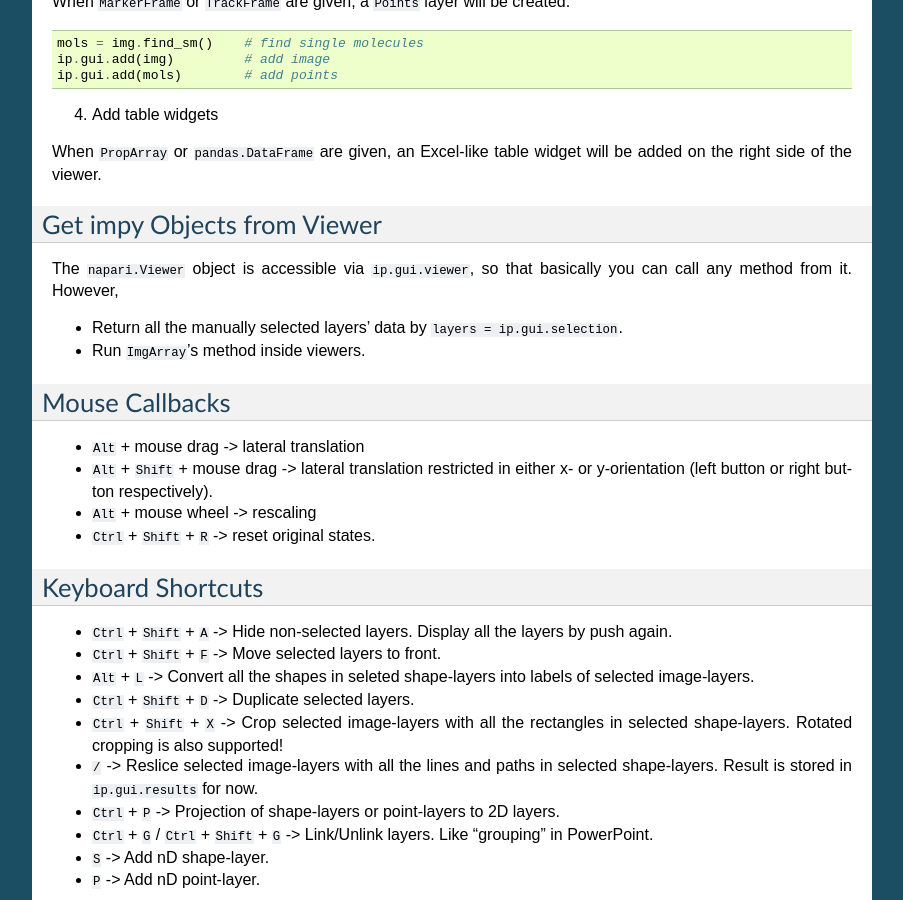
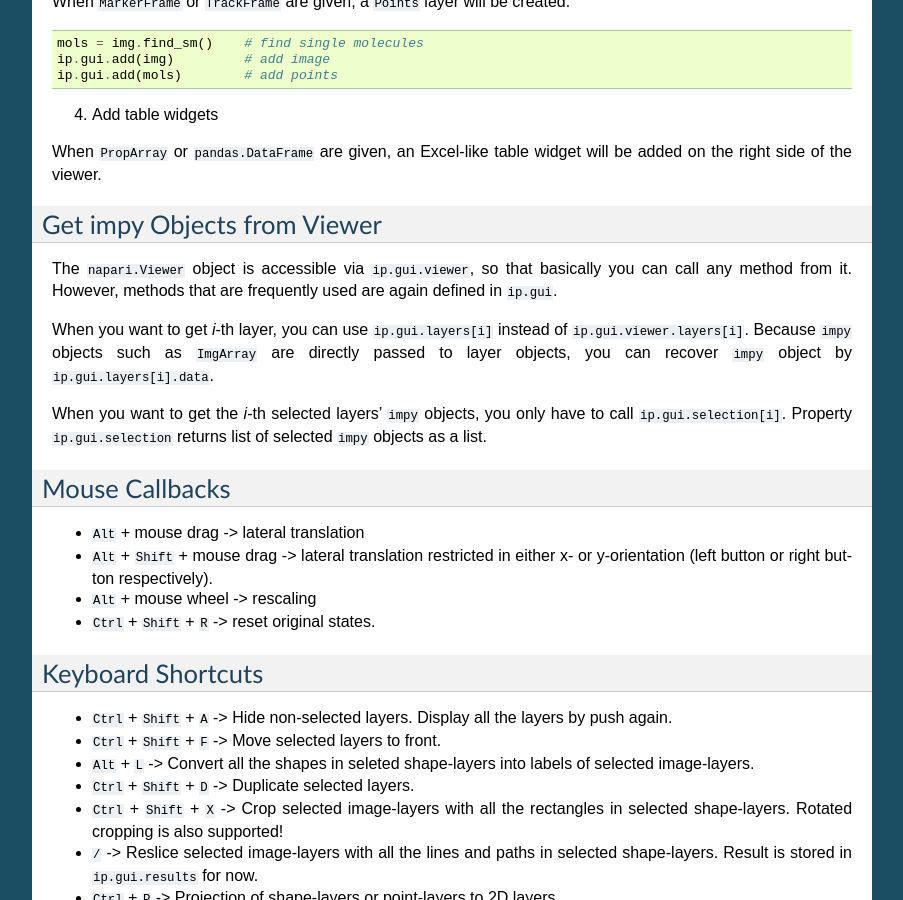
Before and after one commit to hanjinliu/impy, a Sphinx documentation site: the page built from docs/tutorial_viewer.rst, in a window 1280 px wide and 900 px high, scrolled down 639 px. Shown: the whole window, without its empty margins (198-1101 px from the left). Built offline with Sphinx 7.4.7, drawn with Linux system fonts in a browser that asks for light colours; pages that are not in the unit, such as notebooks, are missing from menus.

```diff
--- a/docs/tutorial_viewer.rst
+++ b/docs/tutorial_viewer.rst
@@ -47,9 +47,13 @@ Get impy Objects from Viewer
 ----------------------------
 
 The ``napari.Viewer`` object is accessible via ``ip.gui.viewer``, so that basically you can call any method from it. However,
+methods that are frequently used are again defined in ``ip.gui``.
 
-- Return all the manually selected layers' data by ``layers = ip.gui.selection``.
-- Run ``ImgArray``'s method inside viewers.
+When you want to get `i`-th layer, you can use ``ip.gui.layers[i]`` instead of ``ip.gui.viewer.layers[i]``. Because ``impy``
+objects such as ``ImgArray`` are directly passed to layer objects, you can recover ``impy`` object by ``ip.gui.layers[i].data``.
+
+When you want to get the `i`-th selected layers' ``impy`` objects, you only have to call ``ip.gui.selection[i]``. Property
+``ip.gui.selection`` returns list of selected ``impy`` objects as a list.
 
 Mouse Callbacks
 ---------------
@@ -58,7 +62,6 @@ Mouse Callbacks
 - ``Alt`` + ``Shift`` + mouse drag -> lateral translation restricted in either x- or y-orientation (left button or right button respectively).
 - ``Alt`` + mouse wheel -> rescaling
 - ``Ctrl`` + ``Shift`` + ``R`` -> reset original states.
-
 
 Keyboard Shortcuts
 ------------------
```
Also changed, not shown: 1 other file.
